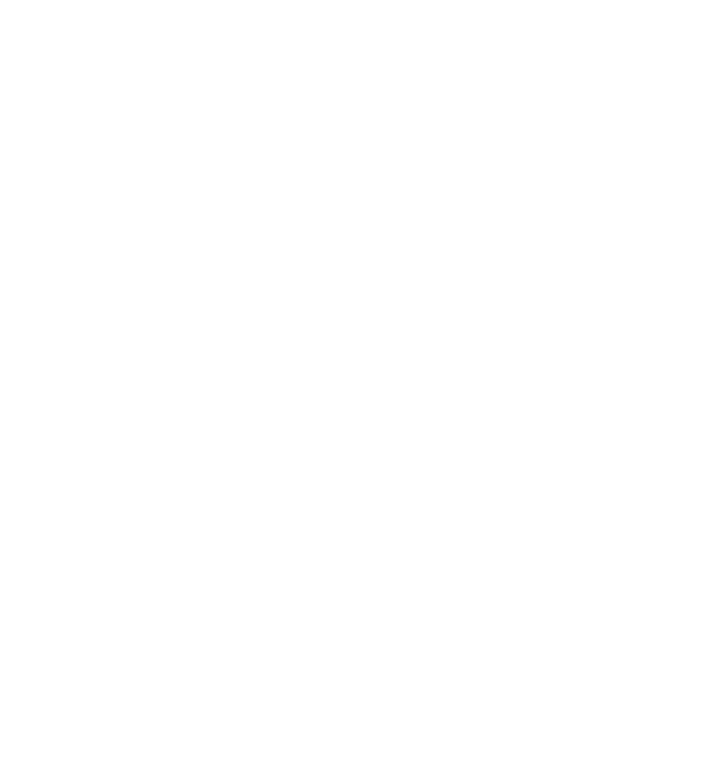
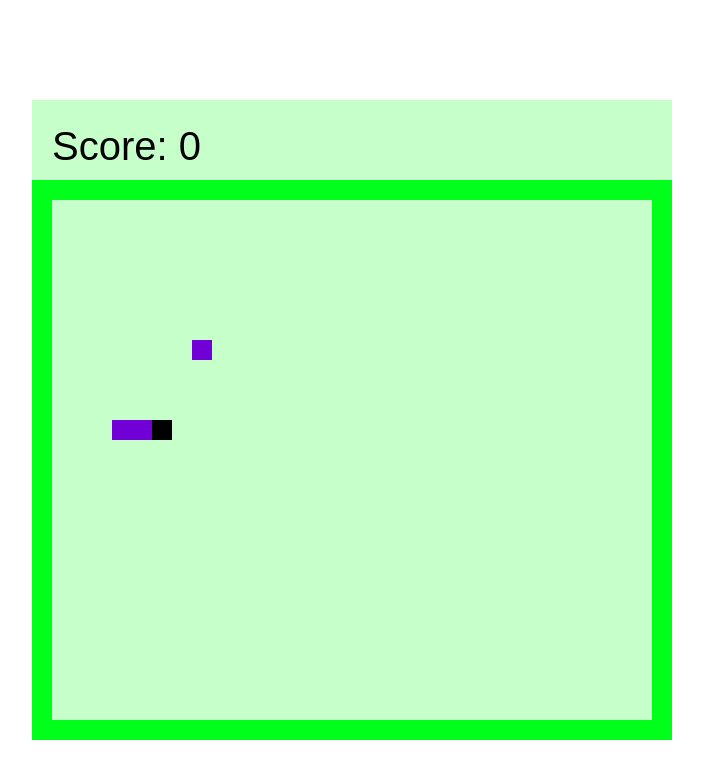
Before and after one commit to zeromistakes/snakeGameJS, a plain HTML site: page index.html in a window 1280 px wide. Shown: the whole page, without its empty margins (288-991 px from the left). Drawn offline with Linux system fonts and the light colour scheme.

Commit message:
review commit

```diff
--- a/index.html
+++ b/index.html
@@ -1,12 +1,14 @@
 <!DOCTYPE html>
 <html lang="en">
 <head>
-    <meta charset="UTF-8">
-    <meta http-equiv="X-UA-Compatible" content="IE=edge">
-    <meta name="viewport" content="width=device-width, initial-scale=1.0">
-    <title>Document</title>
+	<meta charset="UTF-8">
+	<meta http-equiv="X-UA-Compatible" content="IE=edge">
+	<meta name="viewport" content="width=device-width, initial-scale=1.0">
+	<link rel="stylesheet" href="./style.css">
+	<title>Snake</title>
 </head>
 <body>
-
+    <canvas class="gamefield" width="640" height="640"></canvas>
+	<script src="script.js"></script>
 </body>
 </html>
--- /dev/null
+++ b/script.js
@@ -0,0 +1,161 @@
+const canvas = document.querySelector('.gamefield');
+const context = canvas.getContext('2d');
+
+const width = canvas.width;
+const height = canvas.height;
+const blockSize = 20;
+const blockWidth = width / blockSize; // 32
+const blockHeight = height / blockSize;
+
+const colors = ['#57F500','#7100D6','#E93DEB','#0BC9D6', '#00FAB6','#FA6101','#FA0065'];
+const color = getRandomColor();
+let score = 0;
+let frames = 0;
+let speed = 6;
+
+
+const snake = {
+    x: width / 2,
+    y: height / 2,
+    vx: blockSize,
+    vy: 0,
+    tail: [],
+    tailLength: 3
+};
+
+let food = {
+    x: randomizer (2, blockWidth - 1) * blockSize,
+    y: randomizer (5, blockHeight - 1) * blockSize
+};
+
+
+
+function gameLoop() {
+    requestAnimationFrame(gameLoop);
+    if (++frames < speed) {
+        return;
+    }
+    frames = 0;
+
+    context.clearRect(0, 0, width, height);
+    drawScore();
+    drawWalls();
+    spawnFood();
+    drawSnake();
+}
+requestAnimationFrame(gameLoop);
+
+
+document.addEventListener('keydown', (event) => {
+    if (event.which === 37 && snake.vx === 0) { // left
+        snake.vx = -blockSize;
+        snake.vy = 0;
+    } else if (event.which === 38 && snake.vy === 0) { // up
+        snake.vx = 0;
+        snake.vy = -blockSize;
+    } else if (event.which === 39 && snake.vx === 0) { // right
+        snake.vx = blockSize;
+        snake.vy = 0;
+    } else if (event.which === 40 && snake.vy === 0) { // down
+        snake.vx = 0;
+        snake.vy = blockSize;
+    }
+});
+
+function drawSnake() {
+    snake.x += snake.vx;
+    snake.y += snake.vy;
+
+    borderBehavior();
+
+    snake.tail.unshift({ x: snake.x, y: snake.y});
+
+    if(snake.tail.length > snake.tailLength) {
+        snake.tail.pop();
+    }
+    snake.tail.forEach((elem,index) => {
+        if (index === 0) {
+            context.fillStyle = '#000000';
+        } else {
+            context.fillStyle = color;
+        }
+        context.fillRect(elem.x, elem.y, blockSize, blockSize);
+
+        if (elem.x === food.x && elem.y === food.y) {
+            snake.tailLength++;
+            incrScore();
+            randomFoodCoords();
+        }
+
+        for (let i = index + 1; i < snake.tail.length; i++) {
+            if (elem.x === snake.tail[i].x && elem.y === snake.tail[i].y) {
+                restart();
+            }
+        }
+    });
+}
+
+function drawWalls() {
+    context.fillStyle = '#00ff1a';
+    context.fillRect(0, blockSize * 4, width, blockSize);
+    context.fillRect(0, height - blockSize, width, blockSize)
+    context.fillRect(0, blockSize * 4, blockSize, height);
+    context.fillRect(width - blockSize, blockSize * 4, blockSize, height);
+}
+
+
+
+function borderBehavior() {
+    if(snake.x < blockSize) {
+        snake.x = width - blockSize * 2;
+    } else if(snake.x >= width - blockSize) {
+        snake.x = blockSize;
+    } else if(snake.y < blockSize * 5) {
+        snake.y = height - blockSize * 2;
+    } else if(snake.y >= height - blockSize) {
+        snake.y = blockSize * 5;
+    }
+}
+
+
+function spawnFood() {
+    context.fillStyle = color;
+    context.fillRect(food.x, food.y, blockSize, blockSize);
+}
+
+function randomFoodCoords() {
+    food.x = randomizer (2, blockWidth - 1 ) * blockSize;
+    food.y = randomizer (5, blockHeight - 1) * blockSize;
+}
+
+
+
+function restart() {
+    score = 0;
+    snake.x = width / 2;
+    snake.y = height / 2;
+    snake.vx = blockSize;
+    snake.vy = 0;
+    snake.tail = [];
+    snake.tailLength = 3;
+}
+
+function drawScore() {
+    context.font = '40px Arial';
+    context.fillStyle = '#000000';
+    context.fillText(`Score: ${score}`, blockSize, blockSize * 3);
+}
+
+function incrScore() {
+    score++;
+    drawScore();
+}
+
+function randomizer (min, max) {
+    return Math.floor(Math.random() * (max - min) + min);
+}
+
+function getRandomColor () {
+    const index = Math.floor(Math.random() * colors.length);
+    return colors[index];
+}
--- /dev/null
+++ b/style.css
@@ -0,0 +1,6 @@
+
+.gamefield {
+    display:block;
+    margin: 100px auto;
+    background-color: #c7ffcb;
+}
```
